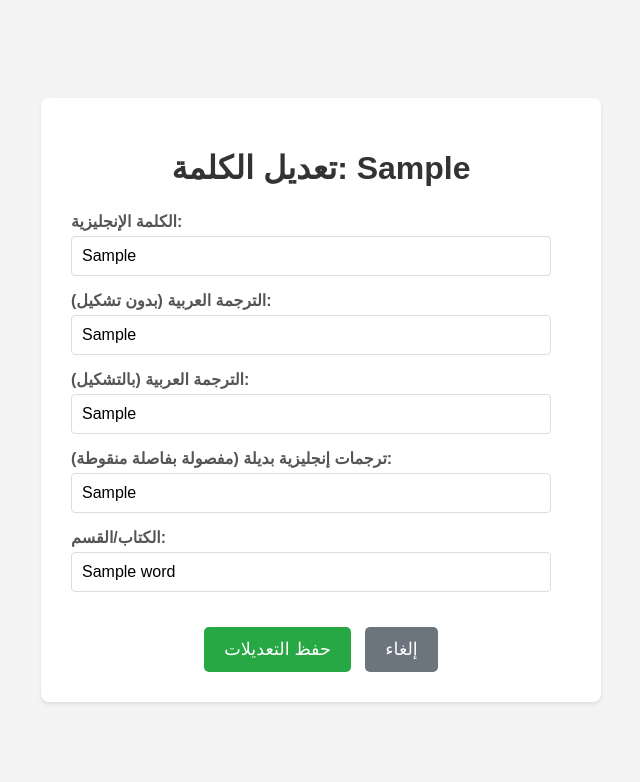
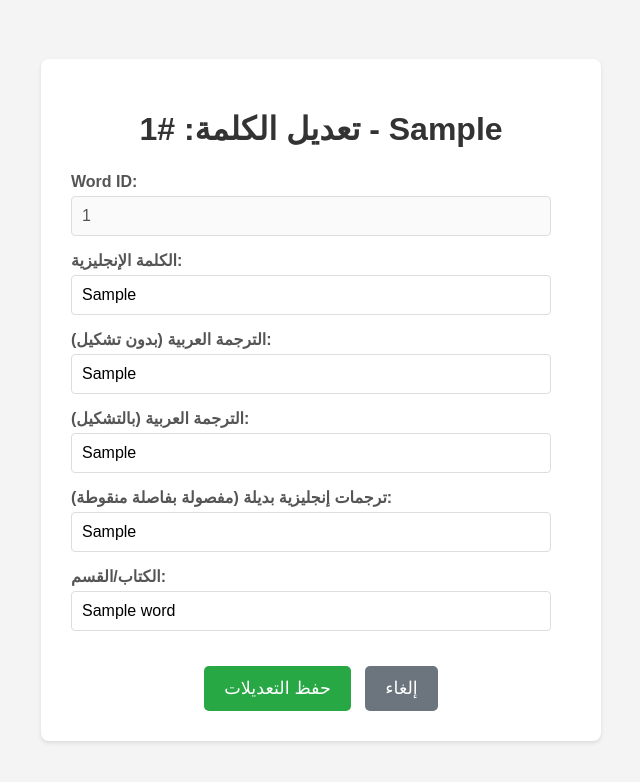
Before and after one commit to ehabdoc/ehabvocab, a Flask app: page /edit_word/1 in a window 1280 px wide. Shown: the top 782 px of the page, without its empty margins (319-959 px from the left). Run offline with Flask 3, Linux system fonts and the light colour scheme; the visitor is signed in with stand-in values (Sample User, id 1); tables that the repository leaves empty hold one stand-in row (values such as "Sample post").

Commit message:
"Updates"

```diff
--- a/app.py
+++ b/app.py
@@ -298,48 +298,74 @@ def import_words_from_csv():
 
         filename = secure_filename(file.filename)
         filepath = os.path.join(app.config['UPLOAD_FOLDER'], filename)
-        filename = secure_filename(file.filename)
-        filepath = os.path.join(app.config['UPLOAD_FOLDER'], filename)
         file.save(filepath)
 
         conn = get_db_connection()
         cursor = conn.cursor()
         imported_count, updated_count, skipped_count = 0, 0, 0
-        words_per_book = 600
 
         try:
             with open(filepath, mode='r', encoding='utf-8') as f:
                 csv_reader = csv.reader(f)
+                # Skip header row if it exists
+                try:
+                    next(csv_reader)
+                except StopIteration:
+                    pass # Ignore empty files
+
                 for i, row in enumerate(csv_reader):
-                    book_name = f'Book {(i // words_per_book) + 1}'
-                    if len(row) < 2:
+                    if len(row) < 3:
                         skipped_count += 1
                         app.logger.warning(f'Skipping row {i+1}: not enough columns.')
                         continue
 
-                    english_word, arabic_translation = row[0].strip(), row[1].strip()
+                    english_word, vocalized_arabic, synonyms = row[0].strip(), row[1].strip(), row[2].strip()
 
-                    is_valid_eng, eng_error = is_valid_word(english_word)
-                    if not is_valid_eng:
+                    # Basic validation
+                    if not english_word or not vocalized_arabic:
                         skipped_count += 1
-                        app.logger.warning(f'Skipping row {i+1}: English word "{english_word}" is invalid: {eng_error}')
+                        app.logger.warning(f'Skipping row {i+1}: English or Vocalized Arabic word is empty.')
                         continue
 
-                    is_valid_ara, ara_error = is_valid_word(arabic_translation)
-                    if not is_valid_ara:
-                        skipped_count += 1
-                        app.logger.warning(f'Skipping row {i+1}: Arabic translation "{arabic_translation}" is invalid: {ara_error}')
-                        continue
+                    # Check if word exists
+                    cursor.execute("SELECT id FROM words WHERE english_word = ?", (english_word,))
+                    existing_word = cursor.fetchone()
 
-                    cursor.execute("INSERT INTO words (english_word, arabic_translation, book_name) VALUES (?, ?, ?)",
-                                       (english_word, arabic_translation, book_name))
-                    imported_count += 1
+                    if existing_word:
+                        # Update existing word
+                        word_id = existing_word['id']
+                        cursor.execute("""
+                            UPDATE words
+                            SET vocalized_arabic = ?, alternative_translations = ?
+                            WHERE id = ?
+                        """, (vocalized_arabic, synonyms, word_id))
+                        updated_count += 1
+                    else:
+                        # Insert new word
+                        # For new words, we'll use vocalized_arabic as the main arabic_translation
+                        # and assign a book name automatically.
+                        cursor.execute("SELECT COUNT(*) FROM words")
+                        total_words = cursor.fetchone()[0]
+                        book_name = f'Book {(total_words // 600) + 1}'
+
+                        cursor.execute("""
+                            INSERT INTO words (english_word, arabic_translation, vocalized_arabic, alternative_translations, book_name)
+                            VALUES (?, ?, ?, ?, ?)
+                        """, (english_word, vocalized_arabic, vocalized_arabic, synonyms, book_name))
+                        imported_count += 1
+
             conn.commit()
-            flash(f'Import complete: {imported_count} imported, {updated_count} updated, {skipped_count} skipped.', 'success')
+            flash(f'Import complete: {imported_count} new words added, {updated_count} words updated, {skipped_count} rows skipped.', 'success')
         except Exception as e:
+            conn.rollback() # Rollback changes on error
             flash(f'An error occurred: {e}', 'error')
+            app.logger.error(f"Error during CSV import: {e}")
         finally:
             conn.close()
+            # Clean up the uploaded file
+            if os.path.exists(filepath):
+                os.remove(filepath)
+
         return redirect(url_for('index'))
     return render_template('import_csv.html')
 
@@ -583,7 +609,7 @@ def word_list():
     if list_type == 'reviewed':
         title = "Total Words Reviewed"
         cursor.execute('''
-            SELECT w.english_word, w.arabic_translation
+            SELECT w.id, w.english_word, w.arabic_translation
             FROM words w
             JOIN user_word_progress p ON w.id = p.word_id
             WHERE p.user_id = ?
@@ -593,7 +619,7 @@ def word_list():
     elif list_type == 'due_today':
         title = "Words Due for Review Today"
         cursor.execute('''
-            SELECT w.english_word, w.arabic_translation
+            SELECT w.id, w.english_word, w.arabic_translation
             FROM words w
             JOIN user_word_progress p ON w.id = p.word_id
             WHERE p.user_id = ? AND p.next_review <= date('now')
@@ -603,7 +629,7 @@ def word_list():
     elif list_type == 'mastered':
         title = "Words Mastered"
         cursor.execute('''
-            SELECT w.english_word, w.arabic_translation
+            SELECT w.id, w.english_word, w.arabic_translation
             FROM words w
             JOIN user_word_progress p ON w.id = p.word_id
             WHERE p.user_id = ? AND p.repetitions >= 5
@@ -644,7 +670,7 @@ def session_word_list():
         conn = get_db_connection()
         # Using placeholders to prevent SQL injection
         placeholders = ','.join('?' for _ in word_ids)
-        query = f'SELECT english_word, arabic_translation FROM words WHERE id IN ({placeholders}) ORDER BY english_word'
+        query = f'SELECT id, english_word, arabic_translation FROM words WHERE id IN ({placeholders}) ORDER BY english_word'
         words = conn.execute(query, word_ids).fetchall()
         conn.close()
 
--- a/templates/edit_word.html
+++ b/templates/edit_word.html
@@ -98,7 +98,7 @@
 </head>
 <body>
     <div class="container">
-        <h1>تعديل الكلمة: {{ word.english_word }}</h1>
+        <h1>تعديل الكلمة: #{{ word.id }} - {{ word.english_word }}</h1>
 
         {% with messages = get_flashed_messages(with_categories=true) %}
             {% if messages %}
@@ -111,6 +111,10 @@
         {% endwith %}
 
         <form method="POST">
+            <div class="form-group">
+                <label for="word_id">Word ID:</label>
+                <input type="text" id="word_id" name="word_id" value="{{ word.id }}" disabled>
+            </div>
             <div class="form-group">
                 <label for="english_word">الكلمة الإنجليزية:</label>
                 <input type="text" id="english_word" name="english_word" value="{{ word.english_word }}" required maxlength="100">
--- a/templates/review.html
+++ b/templates/review.html
@@ -77,7 +77,7 @@
             </select>
         </div>
 
-        <h1 class="arabic-word">{{ word.vocalized_arabic or word.arabic_translation }}</h1>
+        <h1 class="arabic-word">#{{ word.id }} - {{ word.vocalized_arabic or word.arabic_translation }}</h1>
 
         <div id="review-area">
             <input type="text" id="english_input" class="form-control translation-input" placeholder="Type the English translation...">
--- a/templates/word_list.html
+++ b/templates/word_list.html
@@ -14,7 +14,7 @@
                         <ul class="list-group list-group-flush">
                             {% for word in words %}
                                 <li class="list-group-item d-flex justify-content-between align-items-center">
-                                    <span>{{ word.english_word }}</span>
+                                    <span>#{{ word.id }} - {{ word.english_word }}</span>
                                     <span class="text-muted">{{ word.arabic_translation }}</span>
                                 </li>
                             {% endfor %}
```
